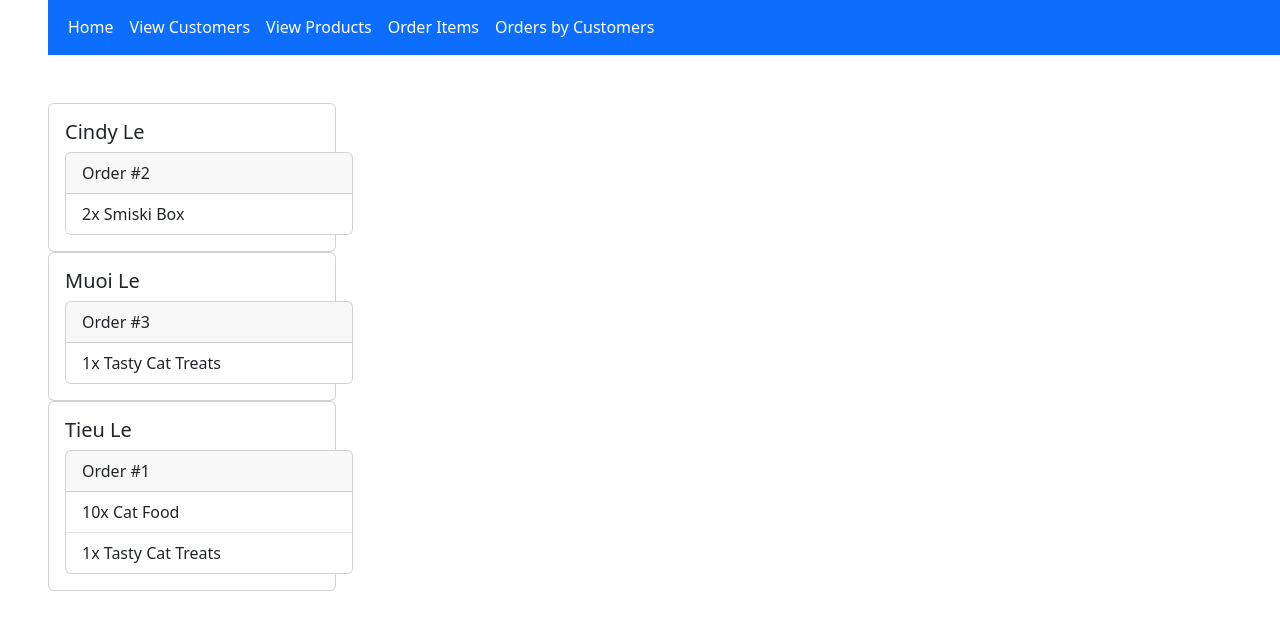
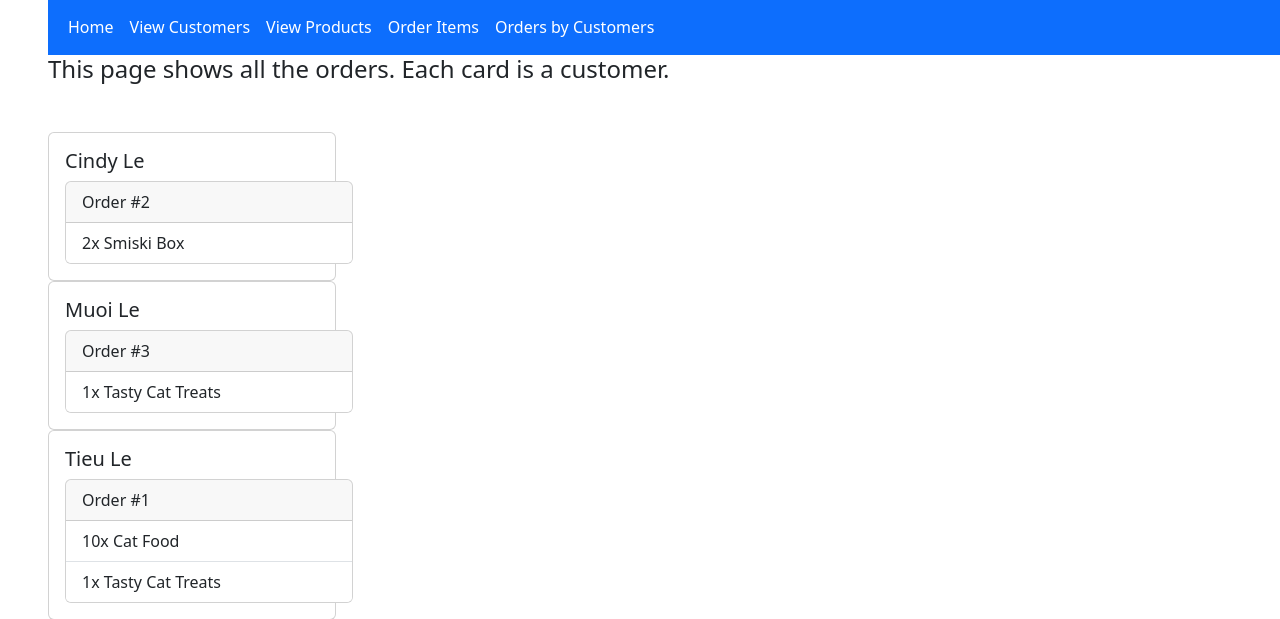
Before and after one commit to le0186cindy/MIS-4013-HW-3-CL, a PHP site: page /orders-by-customers.php in a window 1280 px wide. Shown: the part 57-676 px from the top of the page. Run offline with PHP 8.4, Linux system fonts and the light colour scheme; data comes from the database, SQL or seed files in the repository.

Commit message:
Update orders-by-customers.php

```diff
--- a/orders-by-customers.php
+++ b/orders-by-customers.php
@@ -7,6 +7,7 @@
 <html>
 
 <body>
+    <h4 class="ms-5">This page shows all the orders. Each card is a customer.</h4>
     <div class="card-deck m-5">
         <?php
             foreach ($customers as $customer) {
```
